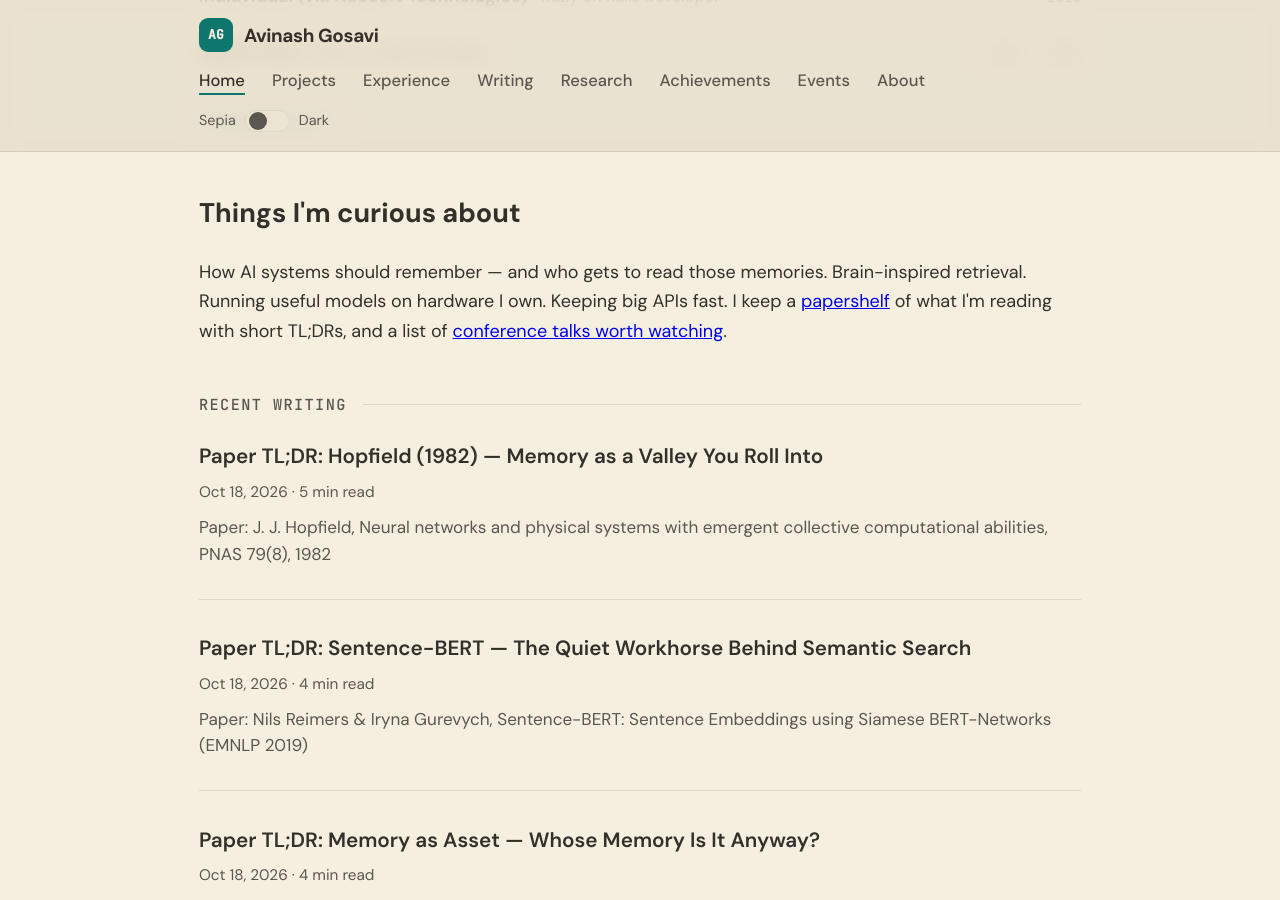
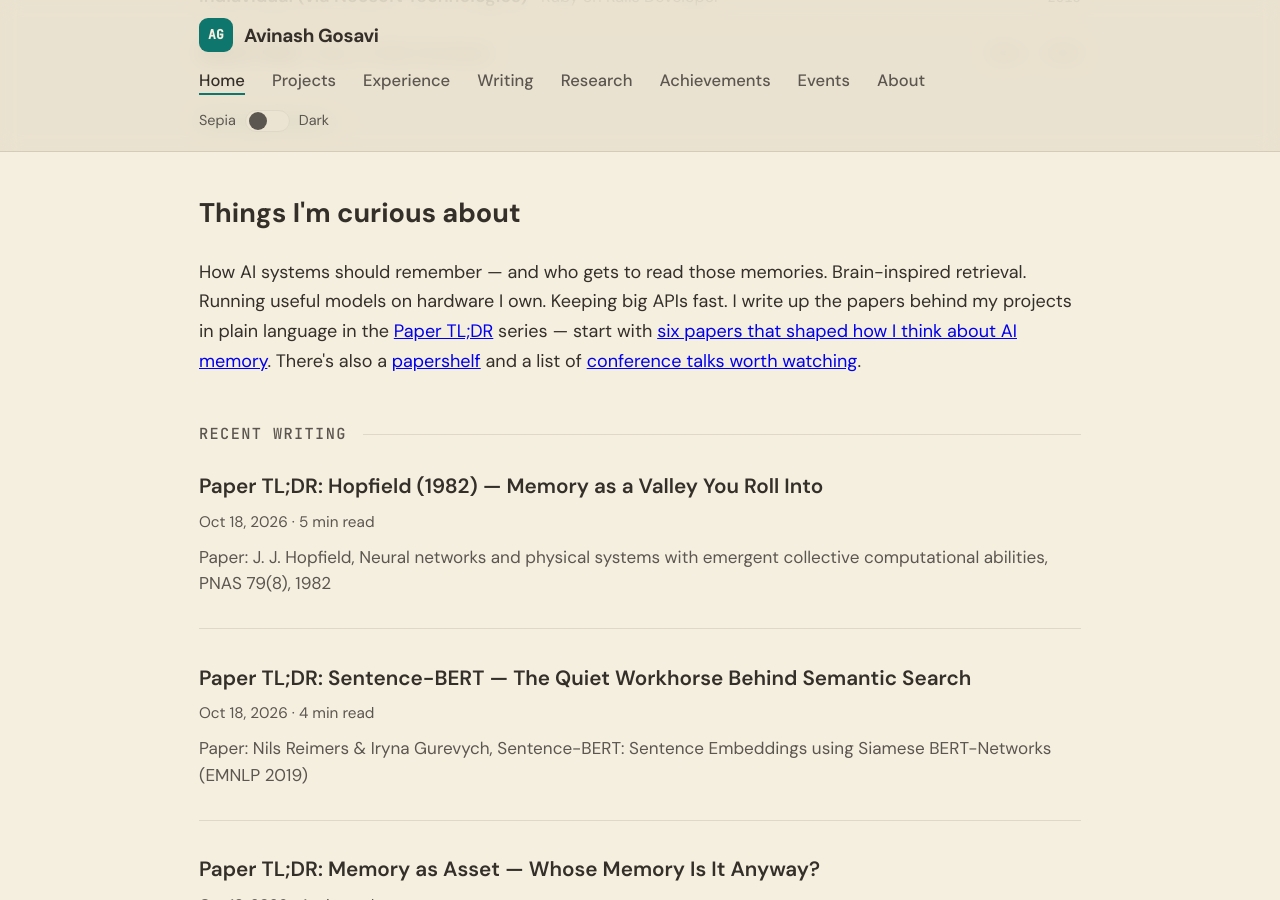
Before and after one commit to aag1091-alt/avinashgosavi.com, a Jekyll site: the page built from index.md, in a window 1280 px wide and 900 px high, scrolled down 2438 px. Built offline with Jekyll 4.4.1, drawn with Linux system fonts in a browser that asks for light colours.

Commit message:
Home: point curiosity section to the Paper TL;DR series
Co-Authored-By: Claude Opus 5.5 <noreply@anthropic.com>
Claude-Session: https://claude.ai/code/session_01Sme4KfULpujkU79T8FnF1M

```diff
--- a/_layouts/home.html
+++ b/_layouts/home.html
@@ -62,7 +62,7 @@ layout: default
 
   <section class="home-curious">
     <h2>Things I'm curious about</h2>
-    <p>How AI systems should remember — and who gets to read those memories. Brain-inspired retrieval. Running useful models on hardware I own. Keeping big APIs fast. I keep a <a href="{{ '/research/#papershelf' | relative_url }}">papershelf</a> of what I'm reading with short TL;DRs, and a list of <a href="{{ '/talks/' | relative_url }}">conference talks worth watching</a>.</p>
+    <p>How AI systems should remember — and who gets to read those memories. Brain-inspired retrieval. Running useful models on hardware I own. Keeping big APIs fast. I write up the papers behind my projects in plain language in the <a href="{{ '/series/' | relative_url }}#paper-tldr">Paper TL;DR</a> series — start with <a href="{{ '/post/paper-tldr-six-papers-on-memory/' | relative_url }}">six papers that shaped how I think about AI memory</a>. There's also a <a href="{{ '/research/#papershelf' | relative_url }}">papershelf</a> and a list of <a href="{{ '/talks/' | relative_url }}">conference talks worth watching</a>.</p>
   </section>
 
   <section class="recent-posts">
```
